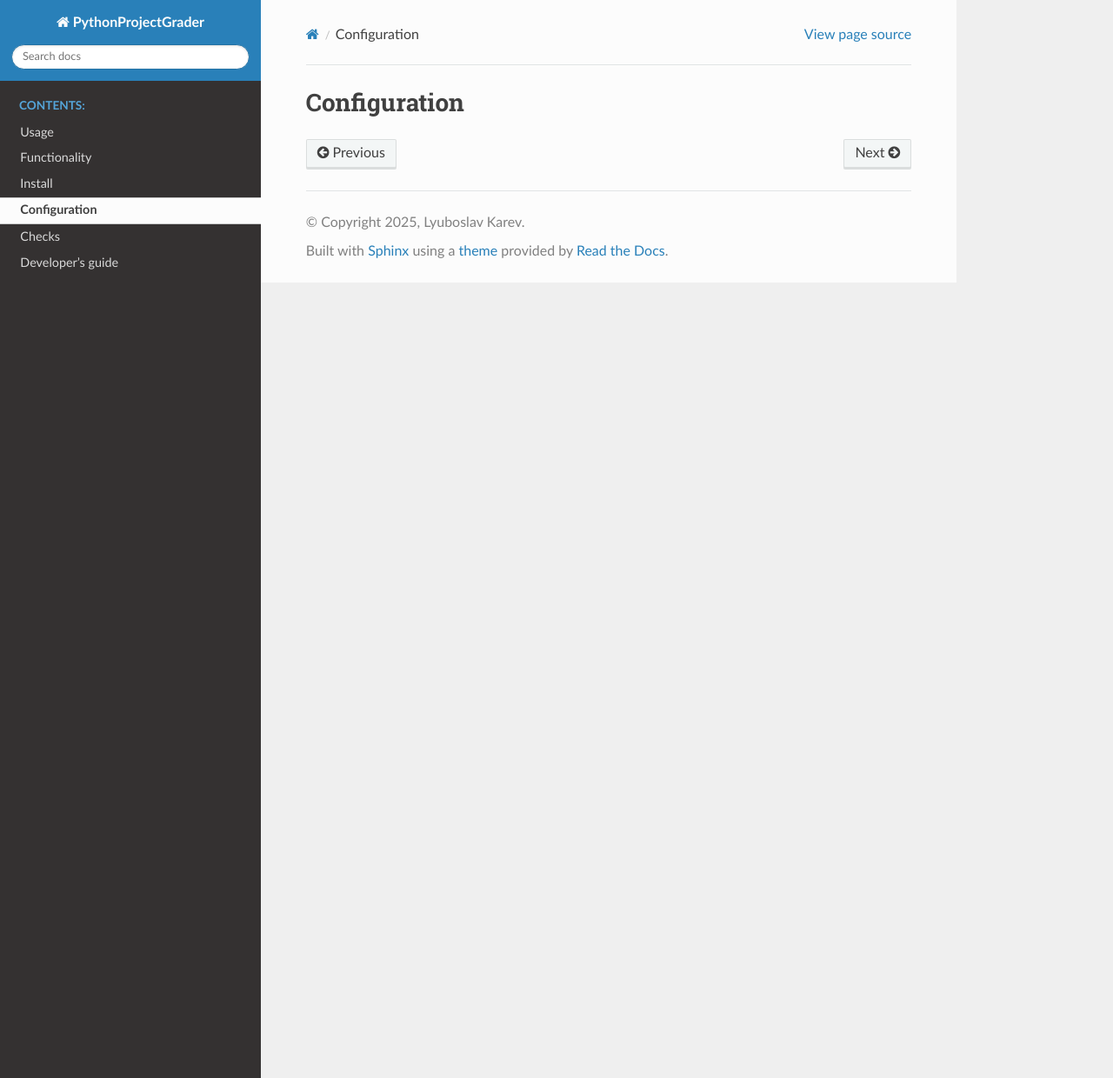
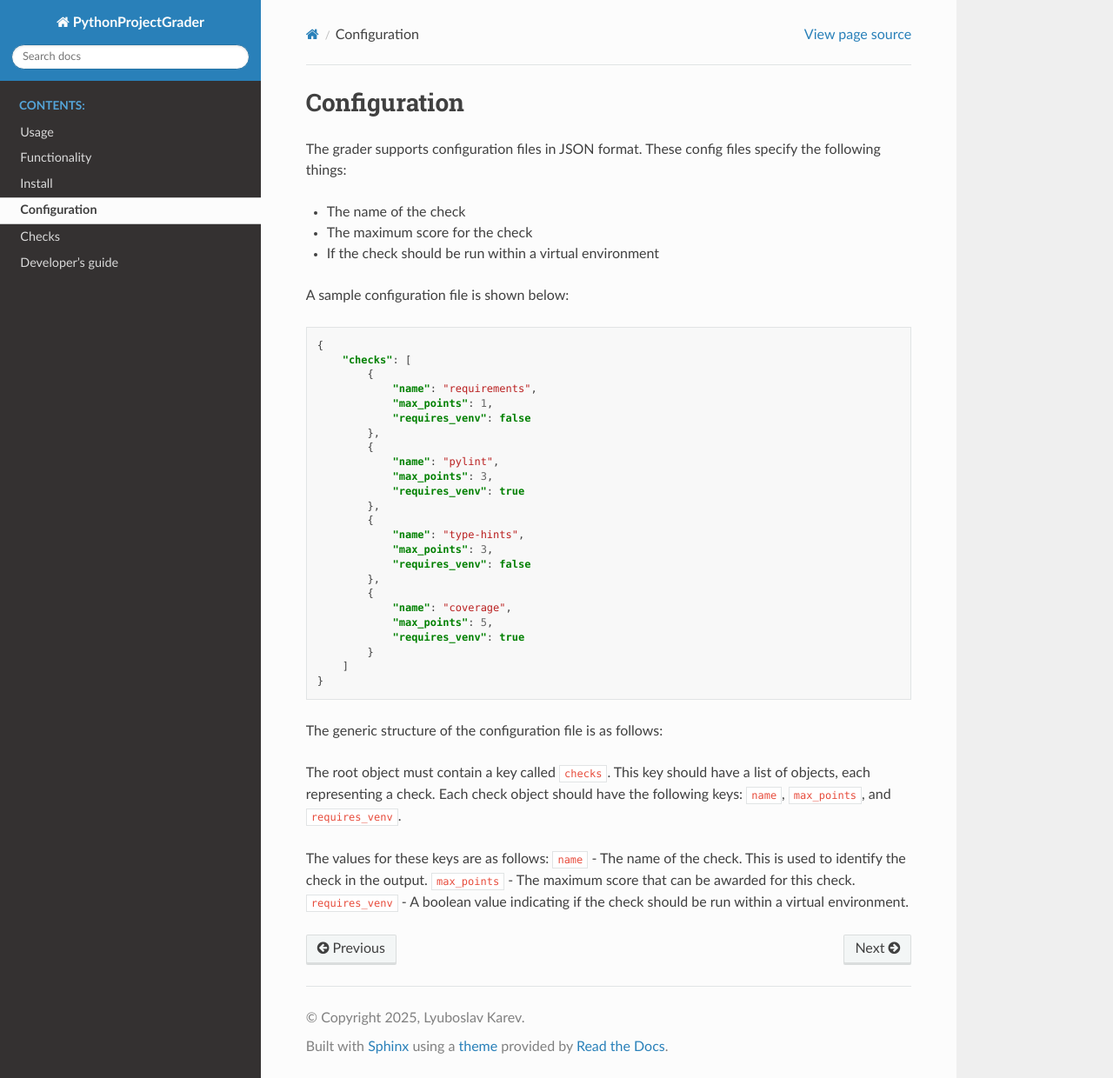
Before and after one commit to fmipython/pygrader, a Sphinx documentation site: the page built from docs/source/config.rst, in a window 1280 px wide and 1240 px high. Shown: the whole window at 87% size. Built offline with Sphinx 7.4.7 and the Read the Docs theme 3.1.0, drawn with Linux system fonts in a browser that asks for light colours.

Commit message:
Docs update (#25)
* Update documentation to include JSON configuration support and Docker quickstart instructions

* Add a logo for the grader

* Add logo to README for enhanced branding

```diff
--- a/docs/source/config.rst
+++ b/docs/source/config.rst
@@ -1,2 +1,50 @@
 Configuration
 =============
+
+The grader supports configuration files in JSON format.
+These config files specify the following things:
+
+- The name of the check
+- The maximum score for the check
+- If the check should be run within a virtual environment
+
+A sample configuration file is shown below:
+
+.. code :: json
+
+    {
+        "checks": [
+            {
+                "name": "requirements",
+                "max_points": 1,
+                "requires_venv": false
+            },
+            {
+                "name": "pylint",
+                "max_points": 3,
+                "requires_venv": true
+            },
+            {
+                "name": "type-hints",
+                "max_points": 3,
+                "requires_venv": false
+            },
+            {
+                "name": "coverage",
+                "max_points": 5,
+                "requires_venv": true
+            }
+        ]
+    }
+
+
+The generic structure of the configuration file is as follows:
+
+The root object must contain a key called ``checks``.
+This key should have a list of objects, each representing a check.
+Each check object should have the following keys: ``name``, ``max_points``, and ``requires_venv``.
+
+The values for these keys are as follows:
+``name`` - The name of the check. This is used to identify the check in the output.
+``max_points`` - The maximum score that can be awarded for this check.
+``requires_venv`` - A boolean value indicating if the check should be run within a virtual environment.
```
Also changed, not shown: README.md (+10 -5 lines), docs/source/index.rst (+22 -3 lines), 1 other file.
